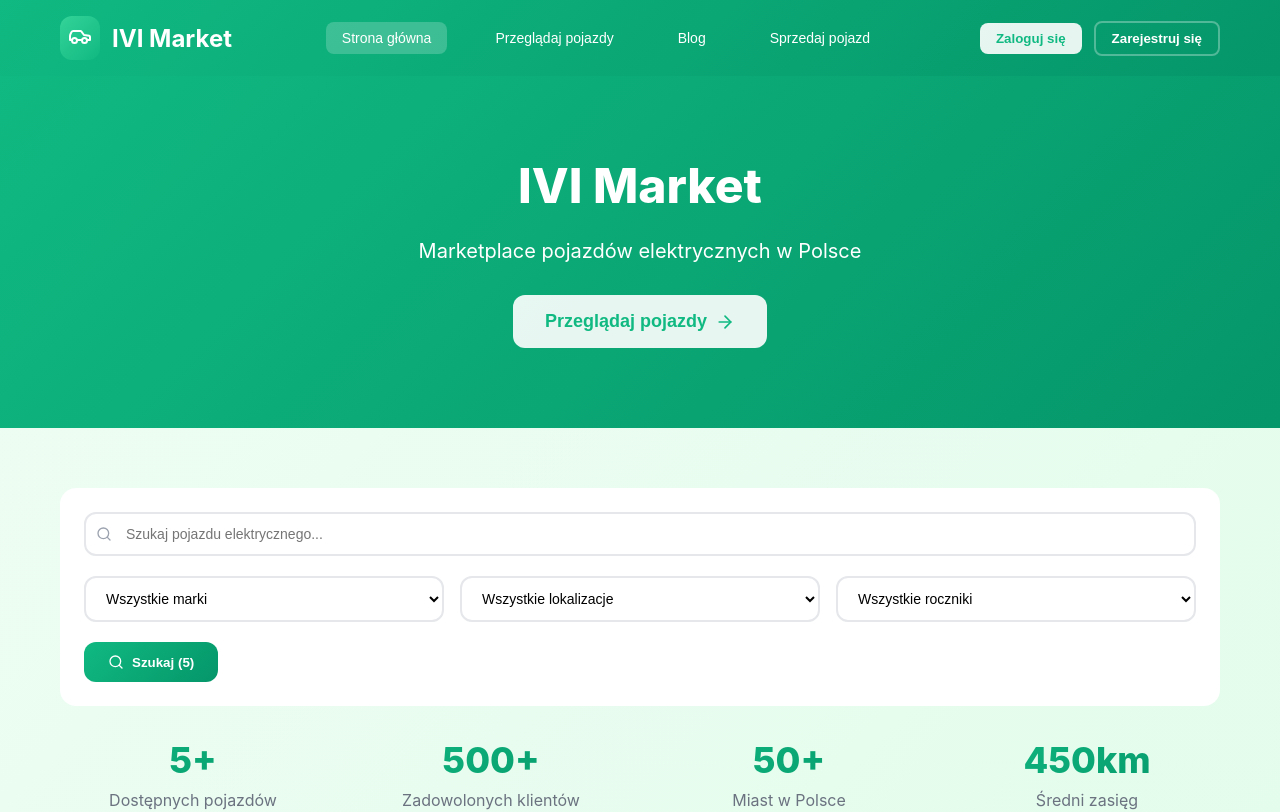
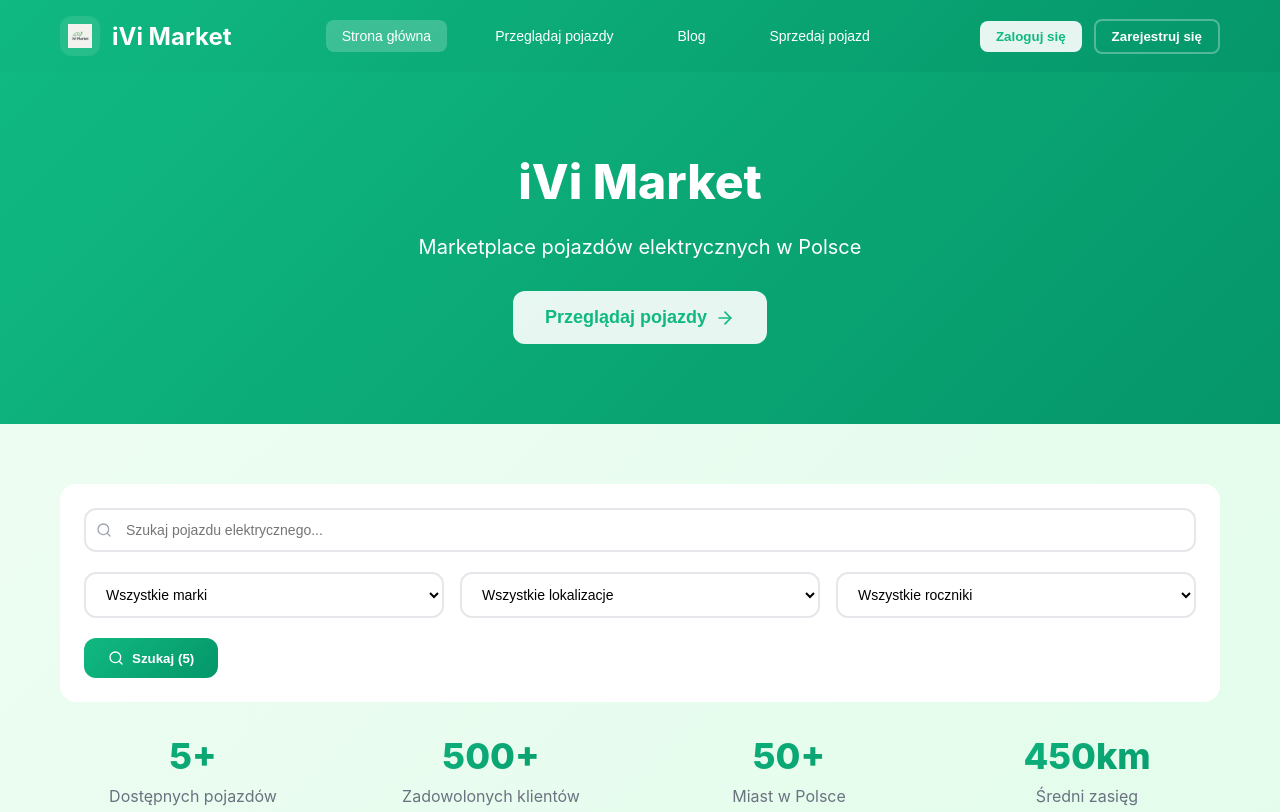
Before and after one commit to EngineeredSuccess/ev-marketplace-frontend, a Next.js app: page / in a window 1280 px wide. Shown: the top 812 px of the page. Built offline with nearby package versions, Linux system fonts and the light colour scheme.

Commit message:
Change I to i and added logo

```diff
--- a/src/components/EVMarketplace.tsx
+++ b/src/components/EVMarketplace.tsx
@@ -700,19 +700,30 @@ export default function EVMarketplace() {
         <div style={{ display: 'flex', justifyContent: 'space-between', alignItems: 'center', padding: '16px 0' }}>
           <div style={{ display: 'flex', alignItems: 'center' }}>
             <div style={{
-              background: 'linear-gradient(135deg, #34d399, #10b981)',
+              background: 'rgba(255, 255, 255, 0.1)',
               borderRadius: '12px',
               padding: '8px',
-              marginRight: '12px'
+              marginRight: '12px',
+              display: 'flex',
+              alignItems: 'center',
+              justifyContent: 'center'
             }}>
-              <Car style={{ height: '24px', width: '24px', color: 'white' }} />
+              <img
+                src="/logo.png"
+                alt="iVi Market Logo"
+                style={{
+                  width: '24px',
+                  height: '24px',
+                  objectFit: 'contain'
+                }}
+              />
             </div>
             <span style={{
               fontSize: '24px',
               fontWeight: 'bold',
               color: 'white'
             }}>
-              IVI Market
+              iVi Market
             </span>
           </div>
 
@@ -1032,7 +1043,7 @@ export default function EVMarketplace() {
             fontWeight: '800',
             marginBottom: '24px'
           }}>
-            IVI Market
+            iVi Market
           </h1>
           <p style={{
             fontSize: '20px',
@@ -1440,7 +1451,7 @@ export default function EVMarketplace() {
   const BlogPage = () => (
     <div style={{ maxWidth: '1000px', margin: '0 auto', padding: '40px 20px' }}>
       <h1 style={{ fontSize: '36px', fontWeight: '800', marginBottom: '32px', color: '#1f2937' }}>
-        Blog IVI Market
+        Blog iVi Market
       </h1>
 
       <div style={{
```
Also changed, not shown: public/logo.png (added).
